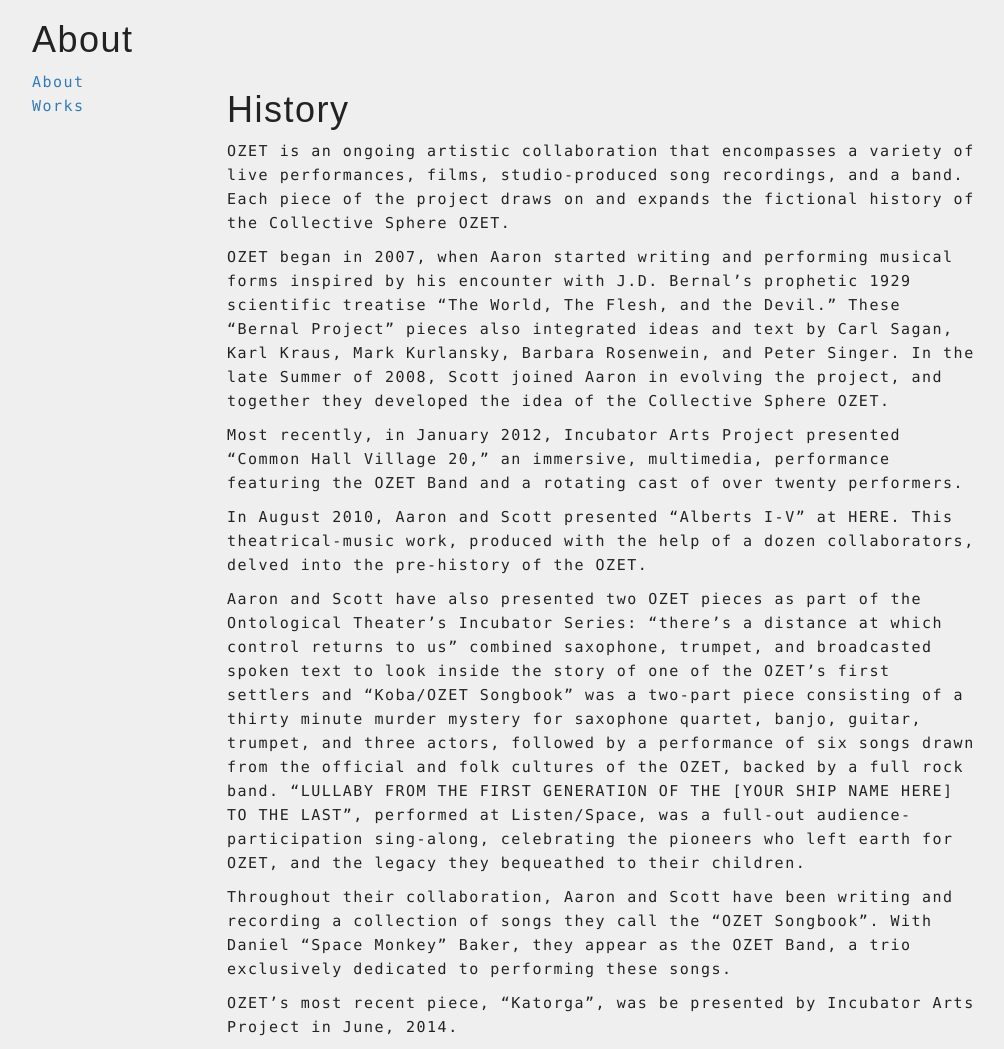
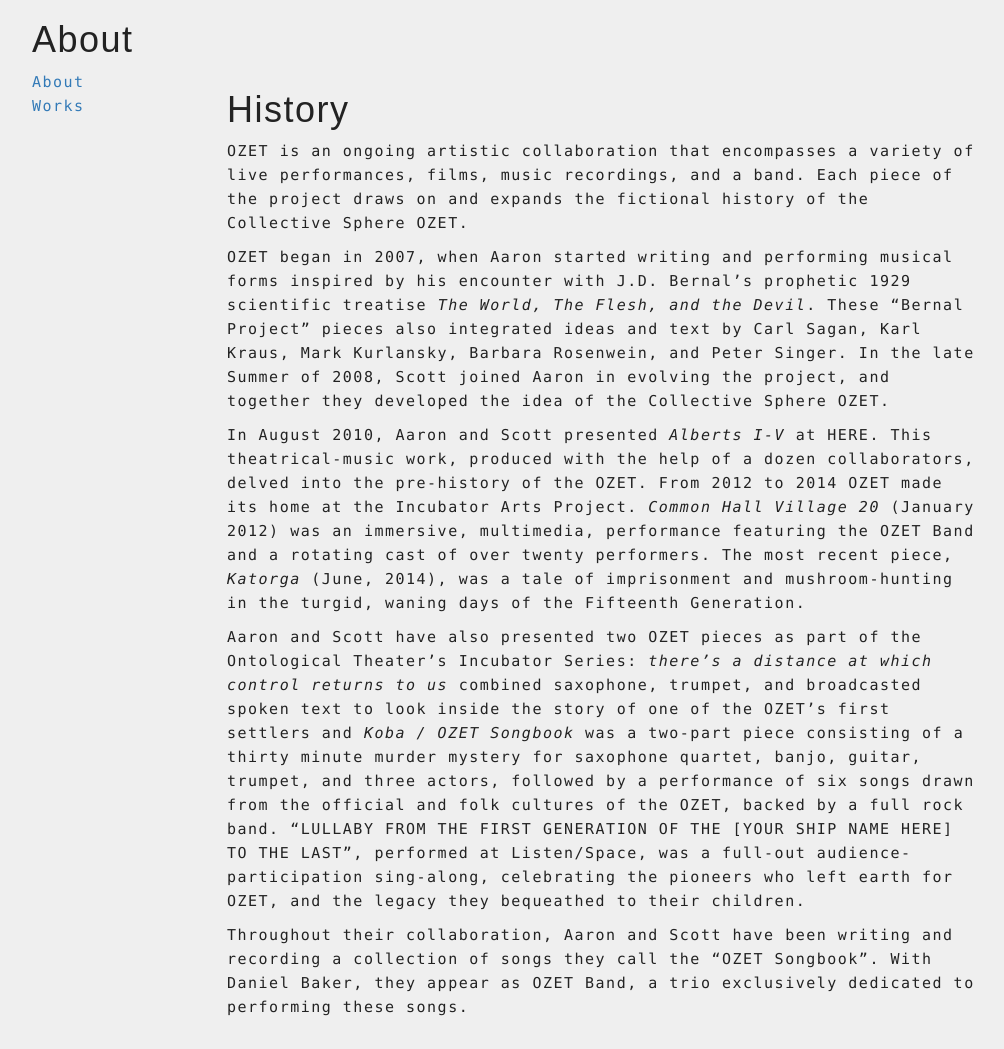
Before and after one commit to the-ozet/the-ozet.github.io, a Jekyll site: the page built from _about/history.md, in a window 1280 px wide. Shown: the whole page, without its empty margins (38-1042 px from the left). Built offline with Jekyll 4.4.1, drawn with Linux system fonts in a browser that asks for light colours.

Commit message:
Update history.md

```diff
--- a/_about/history.md
+++ b/_about/history.md
@@ -4,16 +4,12 @@ category: About
 ---
 # History
 
-OZET is an ongoing artistic collaboration that encompasses a variety of live performances, films, studio-produced song recordings, and a band. Each piece of the project draws on and expands the fictional history of the Collective Sphere OZET.
+OZET is an ongoing artistic collaboration that encompasses a variety of live performances, films, music recordings, and a band. Each piece of the project draws on and expands the fictional history of the Collective Sphere OZET.
 
-OZET began in 2007, when Aaron started writing and performing musical forms inspired by his encounter with J.D. Bernal's prophetic 1929 scientific treatise "The World, The Flesh, and the Devil." These "Bernal Project" pieces also integrated ideas and text by Carl Sagan, Karl Kraus, Mark Kurlansky, Barbara Rosenwein, and Peter Singer. In the late Summer of 2008, Scott joined Aaron in evolving the project, and together they developed the idea of the Collective Sphere OZET.
+OZET began in 2007, when Aaron started writing and performing musical forms inspired by his encounter with J.D. Bernal's prophetic 1929 scientific treatise <i>The World, The Flesh, and the Devil</i>. These "Bernal Project" pieces also integrated ideas and text by Carl Sagan, Karl Kraus, Mark Kurlansky, Barbara Rosenwein, and Peter Singer. In the late Summer of 2008, Scott joined Aaron in evolving the project, and together they developed the idea of the Collective Sphere OZET.
 
-Most recently, in January 2012, Incubator Arts Project presented "Common Hall Village 20," an immersive, multimedia, performance featuring the OZET Band and a rotating cast of over twenty performers.
+In August 2010, Aaron and Scott presented <i>Alberts I-V</i> at HERE. This theatrical-music work, produced with the help of a dozen collaborators, delved into the pre-history of the OZET.  From 2012 to 2014 OZET made its home at the Incubator Arts Project.  <i>Common Hall Village 20</i> (January 2012) was an immersive, multimedia, performance featuring the OZET Band and a rotating cast of over twenty performers.  The most recent piece, <i>Katorga</i> (June, 2014), was a tale of imprisonment and mushroom-hunting in the turgid, waning days of the Fifteenth Generation.
 
-In August 2010, Aaron and Scott presented "Alberts I-V" at HERE. This theatrical-music work, produced with the help of a dozen collaborators, delved into the pre-history of the OZET.
+Aaron and Scott have also presented two OZET pieces as part of the Ontological Theater's Incubator Series: <i>there's a distance at which control returns to us</i> combined saxophone, trumpet, and broadcasted spoken text to look inside the story of one of the OZET's first settlers and <i>Koba / OZET Songbook</i> was a two-part piece consisting of a thirty minute murder mystery for saxophone quartet, banjo, guitar, trumpet, and three actors, followed by a performance of six songs drawn from the official and folk cultures of the OZET, backed by a full rock band. "LULLABY FROM THE FIRST GENERATION OF THE [YOUR SHIP NAME HERE] TO THE LAST", performed at Listen/Space, was a full-out audience-participation sing-along, celebrating the pioneers who left earth for OZET, and the legacy they bequeathed to their children.
 
-Aaron and Scott have also presented two OZET pieces as part of the Ontological Theater's Incubator Series: "there's a distance at which control returns to us" combined saxophone, trumpet, and broadcasted spoken text to look inside the story of one of the OZET's first settlers and "Koba/OZET Songbook" was a two-part piece consisting of a thirty minute murder mystery for saxophone quartet, banjo, guitar, trumpet, and three actors, followed by a performance of six songs drawn from the official and folk cultures of the OZET, backed by a full rock band. "LULLABY FROM THE FIRST GENERATION OF THE [YOUR SHIP NAME HERE] TO THE LAST", performed at Listen/Space, was a full-out audience-participation sing-along, celebrating the pioneers who left earth for OZET, and the legacy they bequeathed to their children.
-
-Throughout their collaboration, Aaron and Scott have been writing and recording a collection of songs they call the "OZET Songbook". With Daniel "Space Monkey" Baker, they appear as the OZET Band, a trio exclusively dedicated to performing these songs.
-
-OZET's most recent piece, "Katorga", was be presented by Incubator Arts Project in June, 2014.
+Throughout their collaboration, Aaron and Scott have been writing and recording a collection of songs they call the "OZET Songbook". With Daniel Baker, they appear as OZET Band, a trio exclusively dedicated to performing these songs.
```
